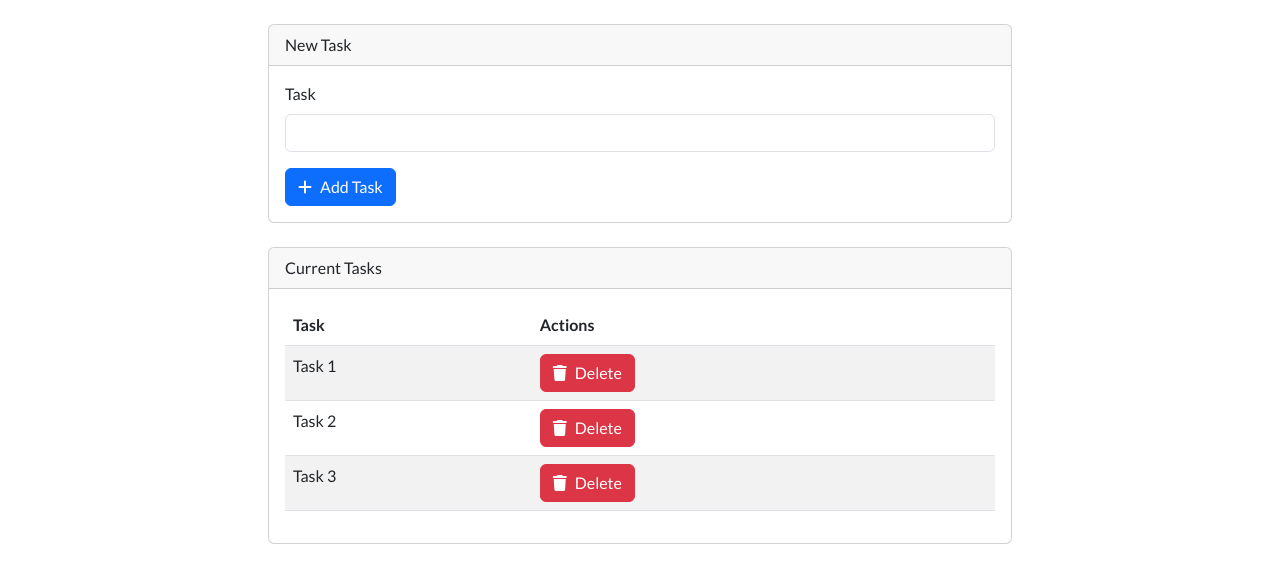
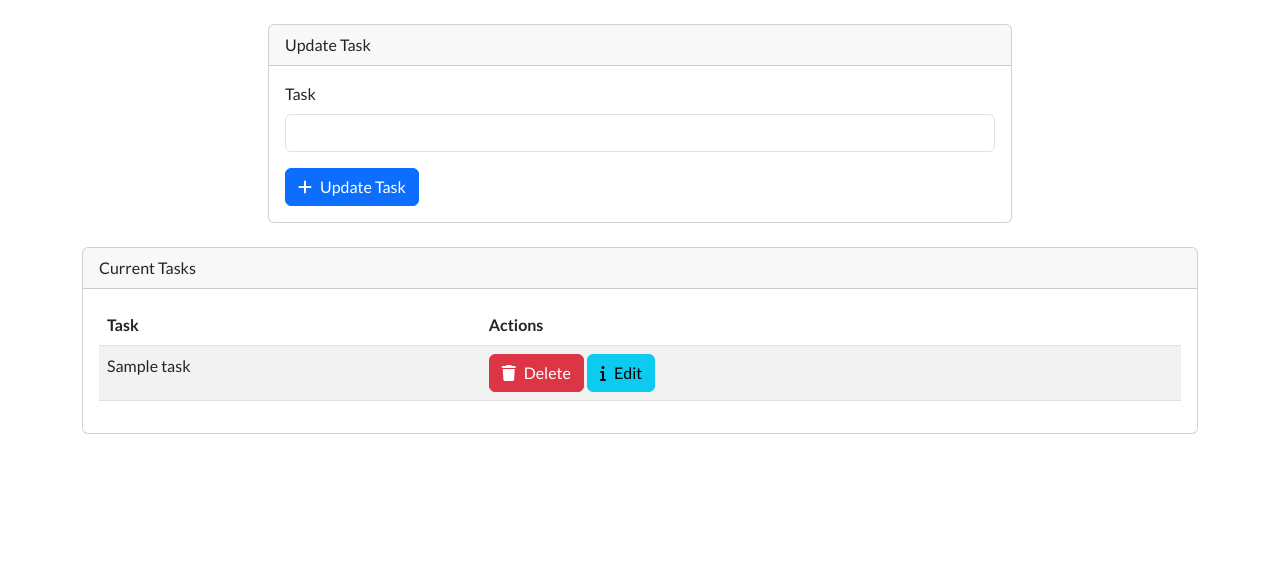
Before and after one commit to EmanJaberThabet/my-first-project, a Laravel app: template resources/views/tasks.blade.php in a window 1280 px wide. Shown: the part 56-639 px from the top of the page. Run offline with Laravel 12, Linux system fonts and the light colour scheme; the template is opened without the code that fills it: most values are stand-ins (such as "Sample title", 1, 10 or a date in 2020).

Commit message:
Add update task feature and routes

```diff
--- a/resources/views/tasks.blade.php
+++ b/resources/views/tasks.blade.php
@@ -32,6 +32,33 @@
     <div class="container mt-4">
         <div class="offset-md-2 col-md-8">
             <div class="card">
+                @if(isset($task))
+                <div class="card-header">
+                    Update Task
+                </div>
+                <div class="card-body">
+                    <!-- Update Task Form -->
+                    <form action="{{url('update')}}" method="POST">
+                        @csrf
+                        <input type="hidden" name="id" value="{{$task->id}}">
+                        <!-- Task Name -->
+                        <div class="mb-3">
+                            <label for="task-name" class="form-label">Task</label>
+                            <input type="text" name="name" id="task-name" class="form-control" value="{{$task->name}}">
+                        </div>
+
+                        <!-- Update Task Button -->
+                        <div>
+                            <button type="submit" class="btn btn-primary">
+                                <i class="fa fa-plus me-2"></i>Update Task
+                            </button>
+                        </div>
+                    </form>
+                </div>
+            </div>
+
+
+                @else
                 <div class="card-header">
                     New Task
                 </div>
@@ -53,6 +80,7 @@
                         </div>
                     </form>
                 </div>
+                @endif
             </div>
 
             <!-- Current Tasks -->
@@ -69,36 +97,28 @@
                             </tr>
                         </thead>
                         <tbody>
+                            @foreach ($tasks as $task )
                             <tr>
-                                <td>Task 1</td>
+                                <td> {{$task->name}}</td>
                                 <td>
-                                    <form action="#" method="POST" class="d-inline">
+                                    <form action="/delete/{{$task->id}}" method="POST" class="d-inline">
+                                        @csrf
                                         <button type="submit" class="btn btn-danger">
                                             <i class="fa fa-trash me-2"></i>Delete
                                         </button>
                                     </form>
-                                </td>
-                            </tr>
-                            <tr>
-                                <td>Task 2</td>
-                                <td>
-                                    <form action="#" method="POST" class="d-inline">
-                                        <button type="submit" class="btn btn-danger">
-                                            <i class="fa fa-trash me-2"></i>Delete
+                                    <form action="/edit/{{$task->id}}" method="POST" class="d-inline">
+                                        @csrf
+                                        <button type="submit" class="btn btn-info">
+                                            <i class="fa fa-info me-2"></i>Edit
                                         </button>
                                     </form>
                                 </td>
                             </tr>
-                            <tr>
-                                <td>Task 3</td>
-                                <td>
-                                    <form action="#" method="POST" class="d-inline">
-                                        <button type="submit" class="btn btn-danger">
-                                            <i class="fa fa-trash me-2"></i>Delete
-                                        </button>
-                                    </form>
-                                </td>
-                            </tr>
+
+                            @endforeach
+
+
                         </tbody>
                     </table>
                 </div>
--- a/routes/web.php
+++ b/routes/web.php
@@ -26,12 +26,30 @@ Route::post('/about',function(){
 
 });
 Route::get('tasks',function(){
-    return view ('tasks');
+    $tasks =DB::table('tasks')->get();
+    return view ('tasks', compact('tasks'));
 
 });
 Route::post('create',function(){
     //فقط نضمن عملية الاضافة
     $task_name=$_POST['name'];
     DB::table('tasks')->insert(['name' => $task_name]);
-    return view ('tasks');
+    return redirect()->back();
 });
+Route::post('delete/{id}', function($id){
+// ما بنفع اعمل delete بدون شرط لازم تكون عندي where
+ DB::table('tasks')->where('id' , $id)->delete();
+  return redirect()->back();
+});
+
+Route::post('edit/{id}',function($id){
+$task= DB::table('tasks')->where('id' , $id)->first();
+$tasks= DB::table('tasks')->get();
+return view('tasks', compact('task','tasks'));
+});
+
+Route::post('update',function(){
+    $id=$_POST['id'];
+    DB::table('tasks')->where('id','=',$id)->update(['name'=>$_POST['name']]);
+    return redirect('tasks');
+});
```
